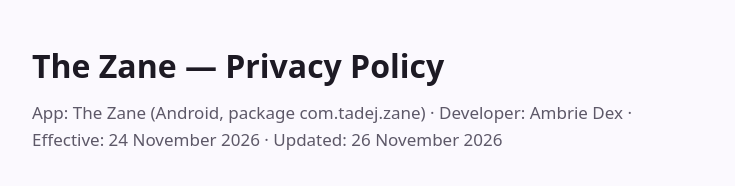
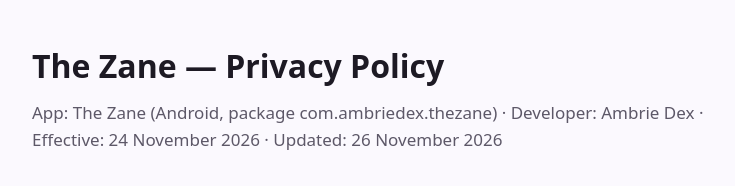
Before and after one commit to Sarsage/zane-privacy, a plain HTML site: page index.html in a window 1280 px wide. Shown: the top 186 px of the page, without its empty margins (272-1007 px from the left). Drawn offline with Linux system fonts and the light colour scheme.

Commit message:
Package name: com.ambriedex.thezane

```diff
--- a/index.html
+++ b/index.html
@@ -25,7 +25,7 @@
 </head>
 <body>
 <h1>The Zane — Privacy Policy</h1>
-<p class="meta">App: The Zane (Android, package com.tadej.zane) · Developer: Ambrie Dex ·
+<p class="meta">App: The Zane (Android, package com.ambriedex.thezane) · Developer: Ambrie Dex ·
 Effective: 24 November 2026 · Updated: 26 November 2026</p>
 
 <div class="summary">
```
